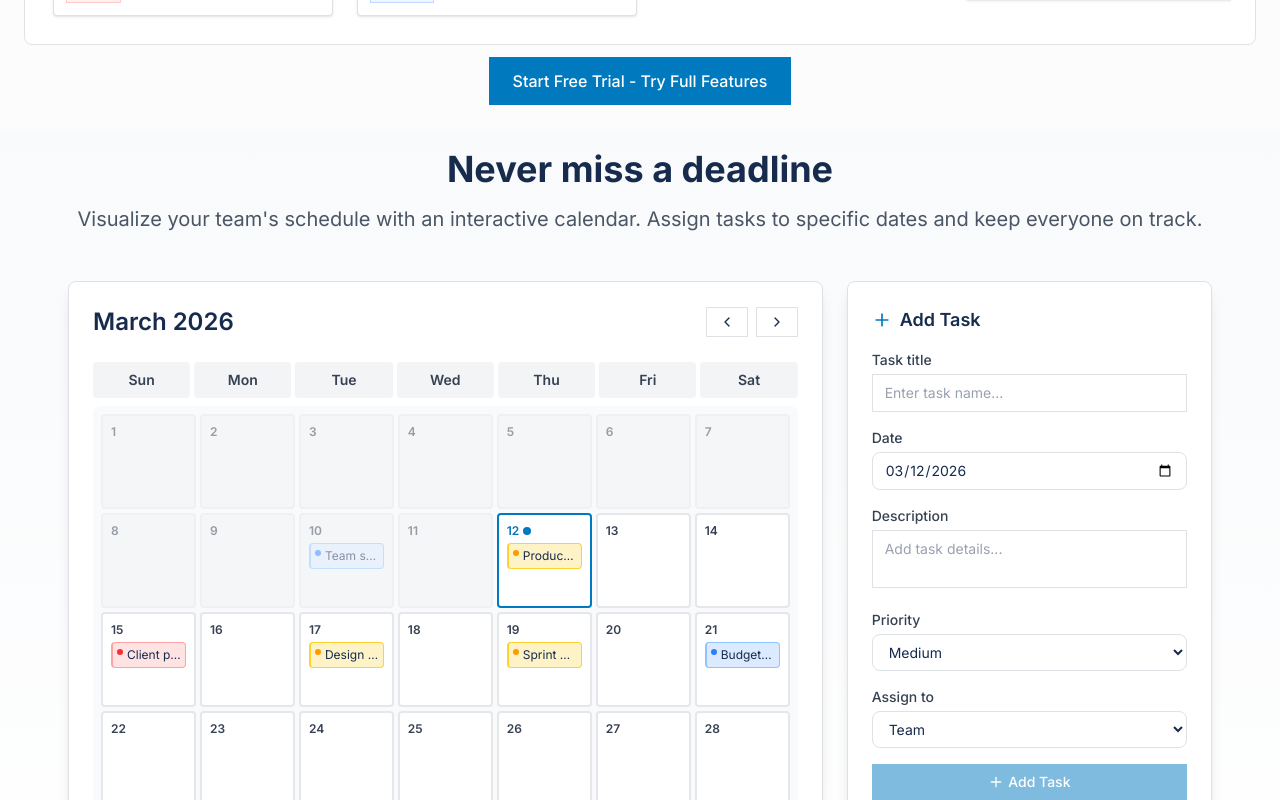
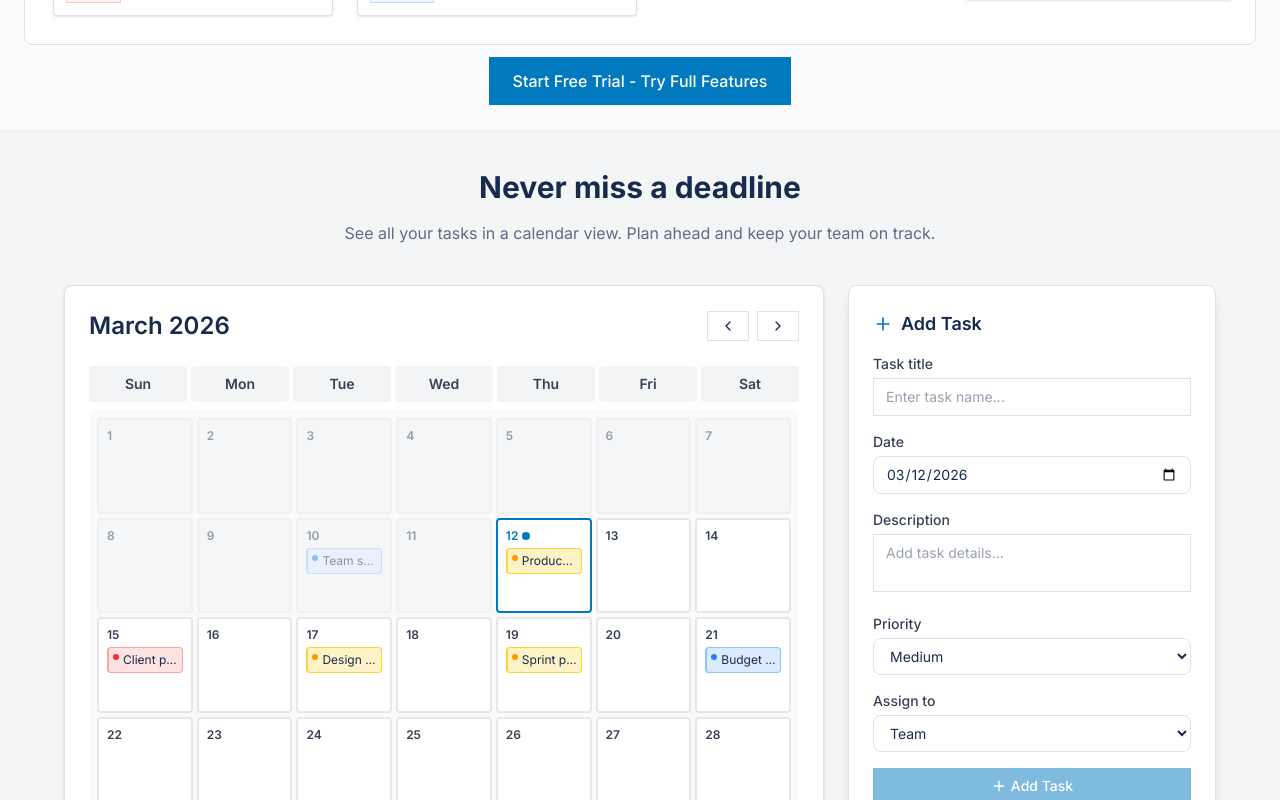
Before and after one commit to samuel-sarmah/onboad, a Next.js app: page / in a window 1280 px wide. Shown: the part 980-1780 px from the top of the page. Built offline with nearby package versions, Linux system fonts and the light colour scheme.

Commit message:
Update CalendarDemo section styling and text

```diff
--- a/src/components/landing/CalendarDemo.tsx
+++ b/src/components/landing/CalendarDemo.tsx
@@ -236,21 +236,20 @@ export function CalendarDemo() {
   }
 
   return (
-    <section className="w-full py-5 px-1 bg-gradient-to-b from-slate-50 to-white flex items-center justify-center min-h-screen">
-      <div className="w-full flex items-center justify-center">
-        <div className="w-full max-w-6xl mx-auto px-1">
-          <div className="mb-12 text-center">
-            <h2 className="text-4xl font-bold mb-4">
-              Never miss a deadline
-            </h2>
-            <p className="text-xl text-gray-600">
-              Visualize your team's schedule with an interactive calendar. Assign tasks to specific dates and keep everyone on track.
-            </p>
-          </div>
+    <section className="w-full py-6 md:py-10 px-3 md:px-4 bg-[#f4f5f7]">
+      <div className="max-w-6xl mx-auto">
+        <div className="mb-6 md:mb-10 text-center">
+          <h2 className="text-2xl md:text-3xl font-bold text-[#172b4d] mb-3 md:mb-4">
+            Never miss a deadline
+          </h2>
+          <p className="text-sm md:text-base text-[#5e6c84]">
+            See all your tasks in a calendar view. Plan ahead and keep your team on track.
+          </p>
+        </div>
 
-          <div className="grid grid-cols-1 lg:grid-cols-3 gap-6">
-            {/* Calendar */}
-            <div className="lg:col-span-2 bg-white rounded-lg border border-border shadow-lg p-6">
+        <div className="grid grid-cols-1 lg:grid-cols-3 gap-4 md:gap-6">
+          {/* Calendar */}
+          <div className="lg:col-span-2 bg-white rounded-lg border border-[#dfe1e6] shadow-sm p-3 md:p-6">
             {/* Month Navigation */}
             <div className="flex items-center justify-between mb-6">
               <h3 className="text-2xl font-semibold">
@@ -808,7 +807,6 @@ export function CalendarDemo() {
             )}
           </div>
         </div>
-        </div>
       </div>
     </section>
   );
```
